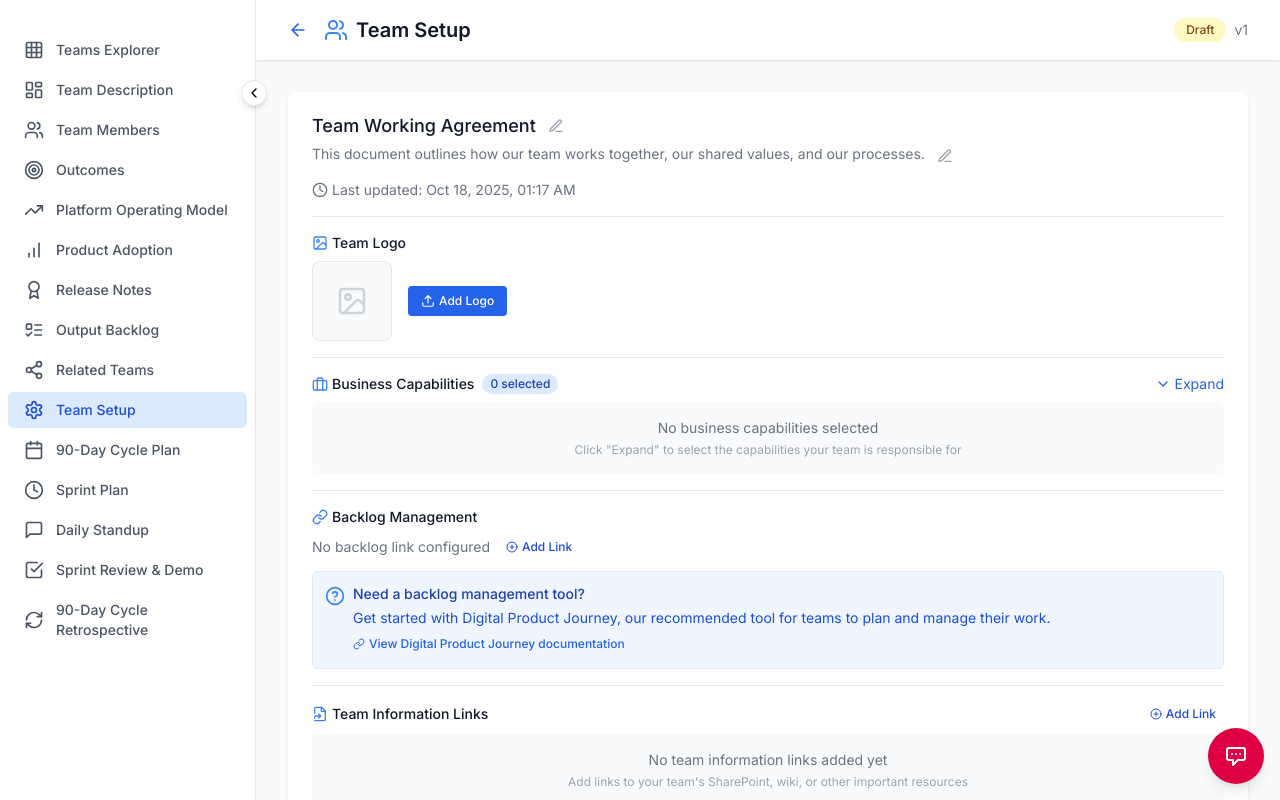
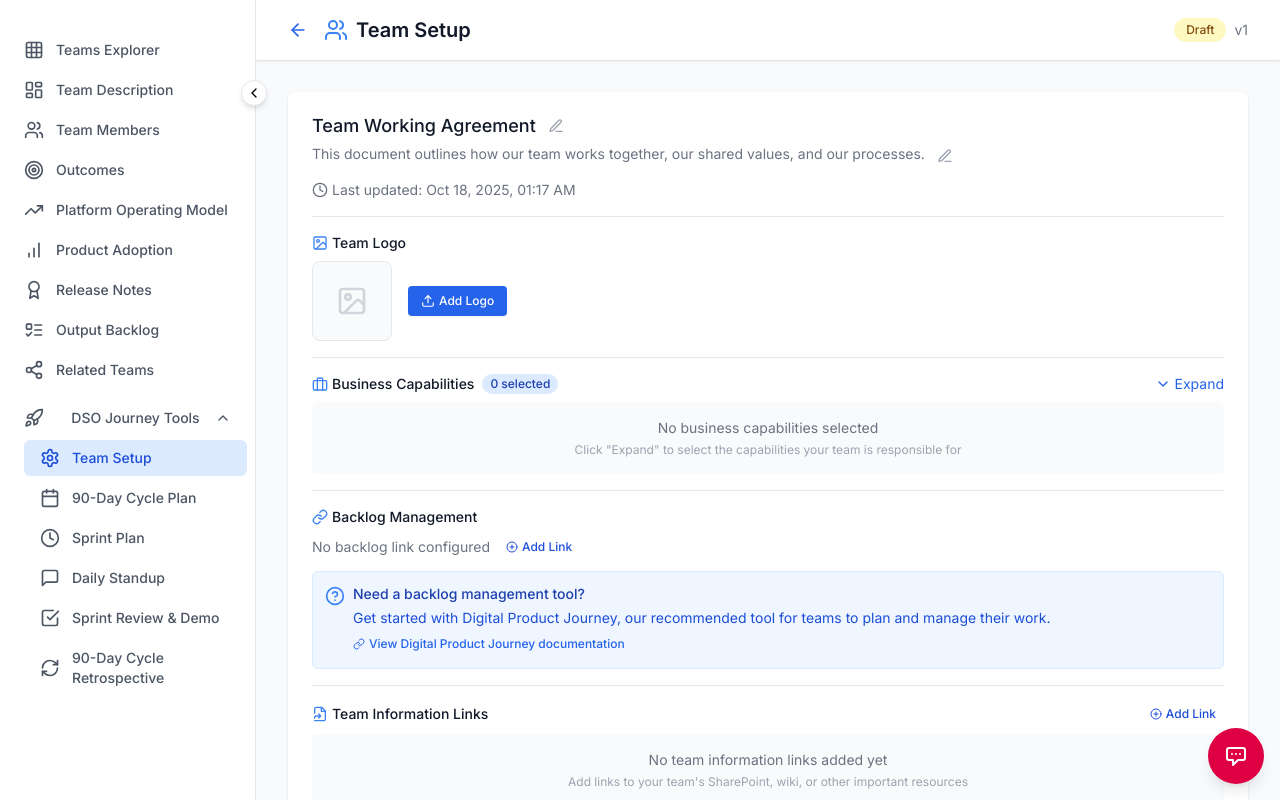
Before and after one commit to jessicabell11/DSO-OS-Test, a React (Vite) app: page /team-setup in a window 1280 px wide. Built offline with nearby package versions, Linux system fonts and the light colour scheme.

Commit message:
on the sidebar navigation group together the following links under "DSO Journey Tools" : Team Setup, 90-Day Cycle Plan, Sprint Plan, Daily Standup, Sprint Review & Demo, 90-Day Cycle Retrospective

```diff
--- a/src/components/Sidebar.tsx
+++ b/src/components/Sidebar.tsx
@@ -18,7 +18,9 @@ import {
   ChevronLeft,
   ChevronRight,
   Grid,
-  Rocket
+  Rocket,
+  ChevronDown,
+  ChevronUp
 } from 'lucide-react';
 import { Link, useNavigate, useParams } from 'react-router-dom';
 import { teamsData } from '../data/teamsData';
@@ -30,6 +32,7 @@ interface SidebarProps {
 
 const Sidebar: React.FC<SidebarProps> = ({ activeTab, setActiveTab }) => {
   const [collapsed, setCollapsed] = React.useState(false);
+  const [dsoToolsExpanded, setDsoToolsExpanded] = React.useState(false);
   const navigate = useNavigate();
   const { teamId } = useParams<{ teamId?: string }>();
   const [team, setTeam] = React.useState<any>(null);
@@ -46,8 +49,20 @@ const Sidebar: React.FC<SidebarProps> = ({ activeTab, setActiveTab }) => {
     }
   }, [teamId]);
 
+  React.useEffect(() => {
+    // Auto-expand DSO Tools section if any of its items are active
+    const dsoToolIds = ['team-setup', '90-day-cycle', 'sprint-plan', 'daily-standup', 'sprint-review', 'cycle-retrospective'];
+    if (dsoToolIds.includes(activeTab)) {
+      setDsoToolsExpanded(true);
+    }
+  }, [activeTab]);
+
   const toggleSidebar = () => {
     setCollapsed(!collapsed);
+  };
+
+  const toggleDsoTools = () => {
+    setDsoToolsExpanded(!dsoToolsExpanded);
   };
 
   const navigateToDashboardSection = (sectionId: string, tabId: string) => {
@@ -63,7 +78,7 @@ const Sidebar: React.FC<SidebarProps> = ({ activeTab, setActiveTab }) => {
     return teamId ? `/teams/${teamId}${path}` : path;
   };
 
-  const navItems = [
+  const mainNavItems = [
     { id: 'teams-explorer', name: 'Teams Explorer', icon: <Grid size={20} />, path: '/teams', isLink: true, alwaysShow: true },
     { id: 'dashboard', name: 'Team Description', icon: <LayoutDashboard size={20} />, action: () => navigateToDashboardSection('team-description-section', 'dashboard'), isLink: false },
     { id: 'team', name: 'Team Members', icon: <Users size={20} />, action: () => navigateToDashboardSection('team-members-section', 'team'), isLink: false },
@@ -73,6 +88,9 @@ const Sidebar: React.FC<SidebarProps> = ({ activeTab, setActiveTab }) => {
     { id: 'accomplishments', name: 'Release Notes', icon: <Award size={20} />, action: () => navigateToDashboardSection('release-notes-section', 'accomplishments'), isLink: false },
     { id: 'backlog', name: 'Output Backlog', icon: <ListTodo size={20} />, action: () => navigateToDashboardSection('backlog-section', 'backlog'), isLink: false },
     { id: 'related-teams', name: 'Related Teams', icon: <Share2 size={20} />, action: () => navigateToDashboardSection('related-teams-section', 'related-teams'), isLink: false },
+  ];
+
+  const dsoToolsItems = [
     { id: 'team-setup', name: 'Team Setup', icon: <Settings size={20} />, path: getNavPath('/team-setup'), isLink: true },
     { id: '90-day-cycle', name: '90-Day Cycle Plan', icon: <Calendar size={20} />, path: getNavPath('/90-day-cycle'), isLink: true },
     { id: 'sprint-plan', name: 'Sprint Plan', icon: <Clock size={20} />, path: getNavPath('/sprint-plan'), isLink: true },
@@ -85,7 +103,8 @@ const Sidebar: React.FC<SidebarProps> = ({ activeTab, setActiveTab }) => {
     <div className={`hidden md:flex flex-col ${collapsed ? 'w-16' : 'w-64'} bg-white border-r border-gray-200 transition-all duration-300 ease-in-out relative`}>
       <div className="flex flex-col flex-1 overflow-y-auto pt-4">
         <nav className="flex-1 px-2 py-4 space-y-1">
-          {navItems.map((item) => {
+          {/* Main navigation items */}
+          {mainNavItems.map((item) => {
             // Skip items that shouldn't be shown based on context
             if (!item.alwaysShow && item.id === 'teams-explorer' && !teamId) {
               return null;
@@ -122,6 +141,61 @@ const Sidebar: React.FC<SidebarProps> = ({ activeTab, setActiveTab }) => {
               </button>
             );
           })}
+
+          {/* DSO Journey Tools section */}
+          <div className="pt-2">
+            <button
+              onClick={toggleDsoTools}
+              className={`flex items-center px-4 py-2 text-sm font-medium rounded-md w-full text-gray-600 hover:bg-gray-100 ${collapsed ? 'justify-center' : ''}`}
+              title={collapsed ? "DSO Journey Tools" : ''}
+            >
+              <span className={collapsed ? '' : 'mr-3'}><Rocket size={20} /></span>
+              {!collapsed && (
+                <>
+                  <span className="flex-1">DSO Journey Tools</span>
+                  {dsoToolsExpanded ? <ChevronUp size={16} /> : <ChevronDown size={16} />}
+                </>
+              )}
+            </button>
+
+            {/* DSO Journey Tools items */}
+            {dsoToolsExpanded && !collapsed && (
+              <div className="ml-4 mt-1 space-y-1">
+                {dsoToolsItems.map((item) => (
+                  <Link
+                    key={item.id}
+                    to={item.path || '/'}
+                    className={`flex items-center px-4 py-2 text-sm font-medium rounded-md w-full ${
+                      activeTab === item.id
+                        ? 'bg-blue-100 text-blue-700'
+                        : 'text-gray-600 hover:bg-gray-100'
+                    }`}
+                    onClick={() => setActiveTab(item.id)}
+                  >
+                    <span className="mr-3">{item.icon}</span>
+                    {item.name}
+                  </Link>
+                ))}
+              </div>
+            )}
+
+            {/* Show icons only when sidebar is collapsed */}
+            {collapsed && dsoToolsItems.map((item) => (
+              <Link
+                key={item.id}
+                to={item.path || '/'}
+                className={`flex items-center px-4 py-2 text-sm font-medium rounded-md w-full justify-center ${
+                  activeTab === item.id
+                    ? 'bg-blue-100 text-blue-700'
+                    : 'text-gray-600 hover:bg-gray-100'
+                } mt-1`}
+                title={item.name}
+                onClick={() => setActiveTab(item.id)}
+              >
+                {item.icon}
+              </Link>
+            ))}
+          </div>
         </nav>
       </div>
       <button
```
